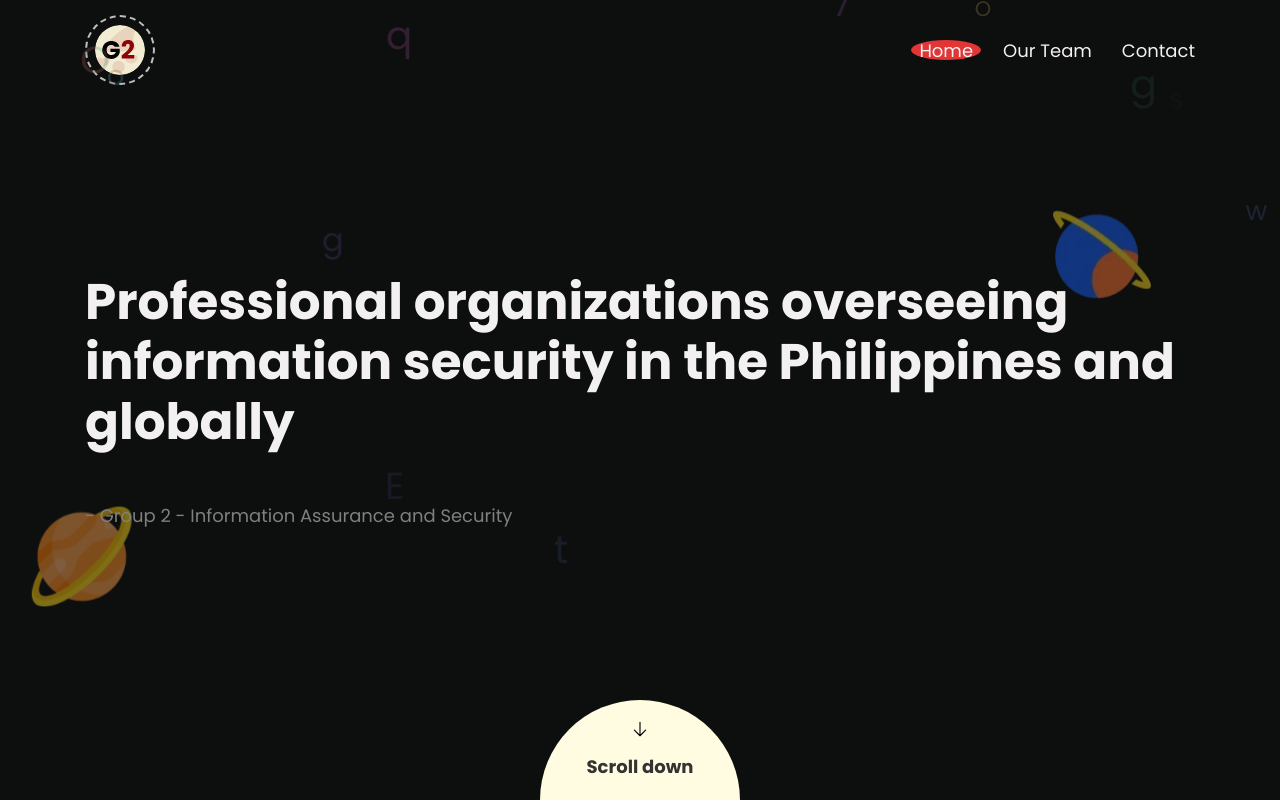
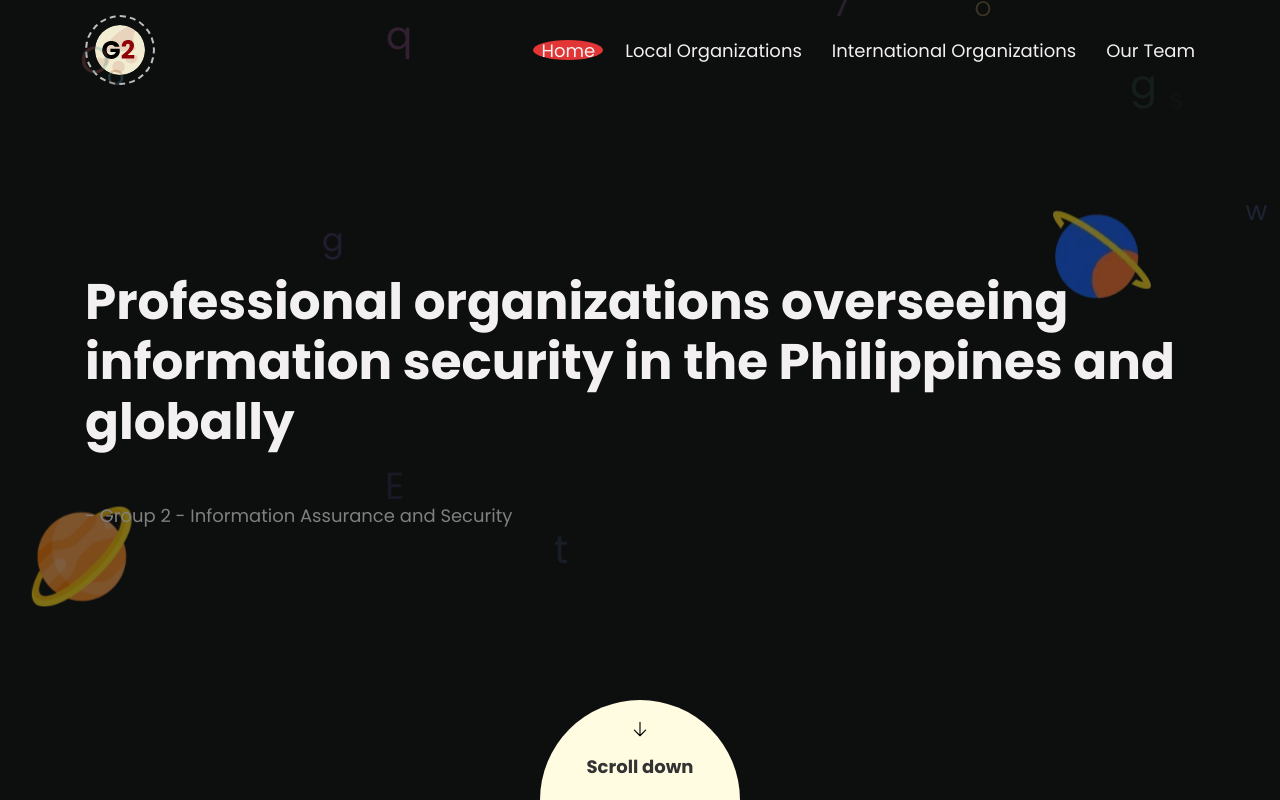
Before and after one commit to localnetwork/ias-group2, a Next.js app: page / in a window 1280 px wide. Shown: the top 800 px of the page. Built offline with nearby package versions, Linux system fonts and the light colour scheme.

Commit message:
chore: updates

```diff
--- a/components/blocks/home/HomeCallToActions.jsx
+++ b/components/blocks/home/HomeCallToActions.jsx
@@ -17,7 +17,7 @@ export default function HomeCallToActions() {
     {
       title: "ISC2",
       description:
-        "<p>No templates or stock photos. Dora AI yields results 100% tailored to you.</p>",
+        "<p>This report highlights ISC2's contributions in the cybersecurity field, including certifications, training, and its global impact on tackling the skills gap.</p>",
       icon: "/images/cta2.webp",
       link: "/isc2",
     },
--- a/components/partials/Header.jsx
+++ b/components/partials/Header.jsx
@@ -1,6 +1,6 @@
 "use client";
 
-import { useEffect, useRef } from "react";
+import { useEffect, useRef, useState } from "react";
 import { gsap } from "gsap";
 import Image from "next/image";
 import Link from "next/link";
@@ -9,6 +9,7 @@ import { useRouter } from "next/router";
 export default function Header() {
   const logoRef = useRef(null);
   const router = useRouter(); // Use Next.js router
+  const [openDropdown, setOpenDropdown] = useState(null); // State to manage dropdown visibility
 
   useEffect(() => {
     let ScrollTrigger;
@@ -65,20 +66,50 @@ export default function Header() {
       url: "/",
     },
     {
+      name: "Local Organizations",
+      url: "#",
+      items: [
+        { name: "National Privacy Commission", url: "/npc" },
+        {
+          name: "Philippine Computer Emergency Response Team",
+          url: "/pcert",
+        },
+      ],
+    },
+    {
+      name: "International Organizations",
+      url: "#",
+      items: [
+        {
+          name: "Information Systems Audit and Control Association",
+          url: "/isaca",
+        },
+        {
+          name: "International Information System Security Certification Consortium",
+          url: "/isc2",
+        },
+        {
+          name: "SANS Institute",
+          url: "/sans",
+        },
+      ],
+    },
+    {
       name: "Our Team",
       url: "/our-team",
     },
-    {
-      name: "Contact",
-      url: "/contact",
-    },
   ];
 
+  // Toggle dropdown visibility
+  const handleDropdownToggle = (index) => {
+    setOpenDropdown(openDropdown === index ? null : index); // Toggle dropdown visibility
+  };
+
   return (
-    <header className="mix-blend-difference fixed z-[100] py-[15px] top-0 left-0 w-full">
+    <header className="fixed z-[100000] py-[15px] top-0 left-0 w-full mix-blend-difference">
       <div className="container">
         <div className="flex items-center justify-between">
-          <div className="logo text-[#FFFCE1] mix-blend-difference font-bold text-[40px] leading-[25px]">
+          <div className="logo text-[#FFFCE1] font-bold text-[40px] leading-[25px]">
             <Link href="/" className="flex gap-[1px]">
               <Image
                 src="/images/logo.svg"
@@ -92,16 +123,41 @@ export default function Header() {
           </div>
           <nav>
             <ul className="flex gap-[30px]">
-              {menuLinks.map((link) => (
-                <li key={link.name}>
-                  <Link href={link.url} className="group relative">
+              {menuLinks.map((link, index) => (
+                <li
+                  key={link.name}
+                  className="relative "
+                  onMouseEnter={() => link.items && handleDropdownToggle(index)} // Show dropdown on hover
+                  onMouseLeave={() => link.items && handleDropdownToggle(null)} // Hide dropdown on hover out
+                >
+                  <Link
+                    href={link.url}
+                    className="group  text-white"
+                    onClick={(e) => link.items && e.preventDefault()} // Prevent navigation if there are items
+                  >
                     <span
                       className={`transition ${
                         router?.asPath == link?.url ? "!opacity-100" : ""
                       } opacity-0 group-hover:opacity-100 absolute block top-[calc(50%-10px)] left-[calc(50%-35px)] bg-red-500 w-[70px] h-[20px] rounded-[500%] z-[-1] translate-[-50%]`}
                     />
-                    {link?.name}
+                    {link.name}
                   </Link>
+
+                  {/* Dropdown menu */}
+                  {link.items && openDropdown === index && (
+                    <ul className="absolute left-0 top-full !mix-blend-normal bg-white shadow-lg rounded-md z-[200] w-[200px]">
+                      {link.items.map((child) => (
+                        <li key={child.name}>
+                          <Link
+                            href={child.url}
+                            className="block px-4 py-2 text-black hover:bg-gray-100"
+                          >
+                            {child.name}
+                          </Link>
+                        </li>
+                      ))}
+                    </ul>
+                  )}
                 </li>
               ))}
             </ul>
```
